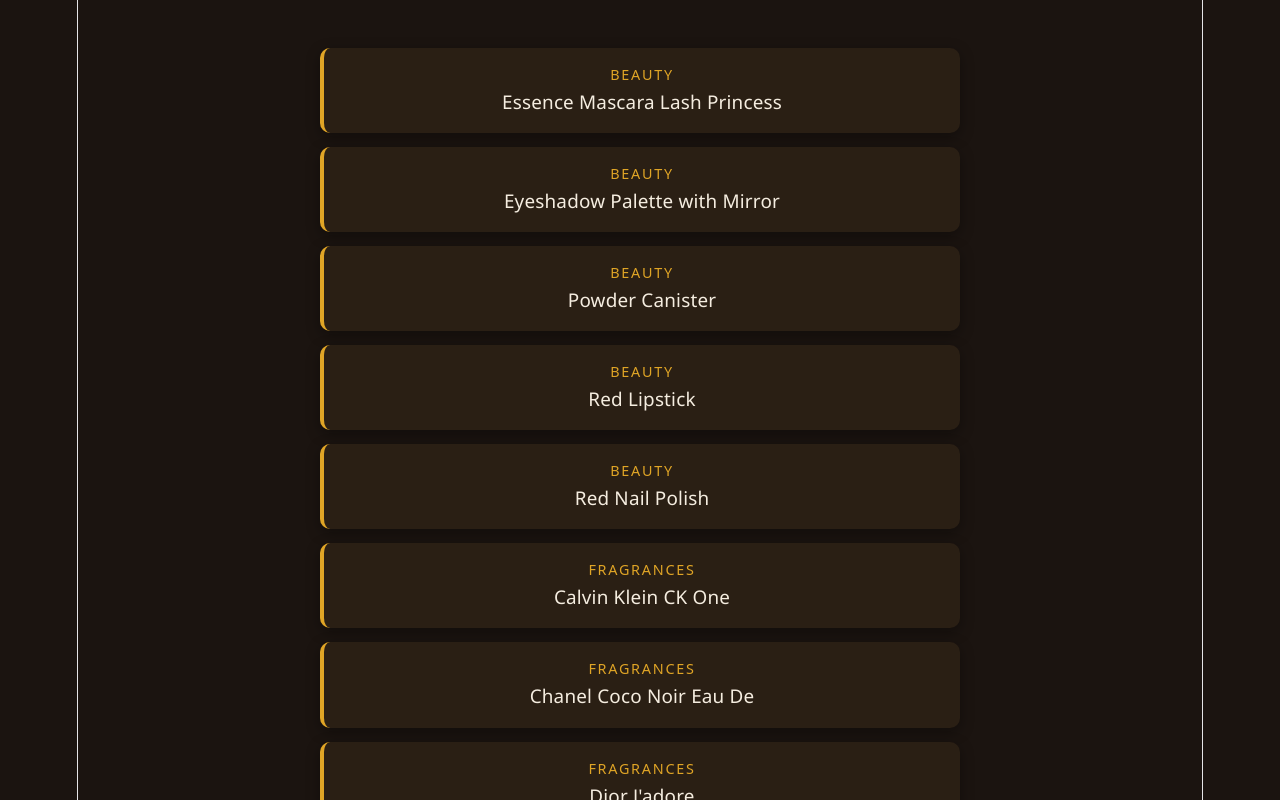
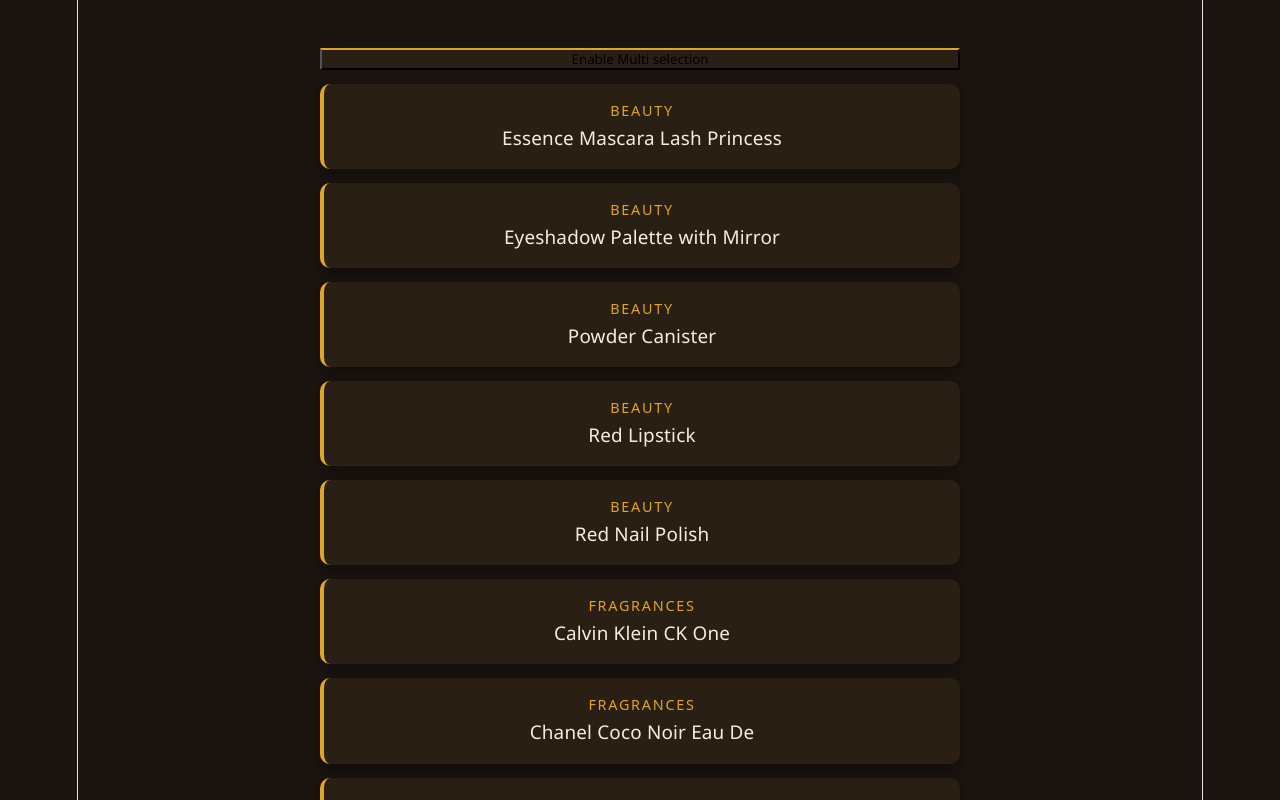
Before and after one commit to KavinduDas/React-Projects, a React (Vite) app: page / in a window 1280 px wide. Shown: the top 800 px of the page. Built offline with nearby package versions, Linux system fonts and the light colour scheme.

Commit message:
Multi selection

```diff
--- a/src/App.jsx
+++ b/src/App.jsx
@@ -4,21 +4,45 @@
 
 export default function Accordion() {
   const [selected, setselected] = useState(null)
+  const [enableMultiSelection , setEnableMultiSelection] = useState(false)
+  const [multiple , setMultiple] = useState([])
 
   function handleSelection(getselect){
     setselected(getselect === selected ? null : getselect)
   }
+
+  function Multiselection(getselect){
+      let copyMultipple = [...multiple]
+      const currentIndex = copyMultipple.indexOf(getselect)
+
+      console.log(currentIndex)
+      if(currentIndex == -1) copyMultipple.push(getselect)
+      else copyMultipple.splice(currentIndex ,1)
+
+      setMultiple(copyMultipple)
+
+  }
+    console.log(selected , multiple)
   console.log(Array.isArray(data));
   return (
     <div className='wrapper'>
       <div className="accordion">
+        <button onClick={()=> setEnableMultiSelection(!enableMultiSelection)}>Enable Multi selection</button>
         {data ? (
           data.map(dataItem => (
-            <div  onClick={()=> handleSelection(dataItem.title)} className='card'>
+            <div  onClick={enableMultiSelection ?
+             ()=> Multiselection(dataItem.title):
+             ()=> handleSelection(dataItem.title)} className='card'>
               <h2>{dataItem.category}</h2>
               <p>{dataItem.title}</p>
 
-              { selected == dataItem.title ? (<div className='content'>{dataItem.description}</div>): null}
+             {
+
+              enableMultiSelection ?
+               multiple.indexOf(dataItem.title) !== -1 &&
+                (<div className='content'>{dataItem.description}</div>) :
+               selected == dataItem.title && ( <div className='content'>{dataItem.description}</div>)
+              }
             </div>
           ))
         ) : <h1>No Data</h1>
--- a/src/card.css
+++ b/src/card.css
@@ -33,7 +33,12 @@
   flex-direction: column;
   gap: 14px;
 }
-
+.accordion button{
+    background: var(--card);
+    border-top: 2px solid var(--accent);
+    font-family: "Segoe UI", system-ui, sans-serif;
+    cursor: pointer;
+}
 .card {
   background: var(--card);
   border-left: 4px solid var(--accent);
```
